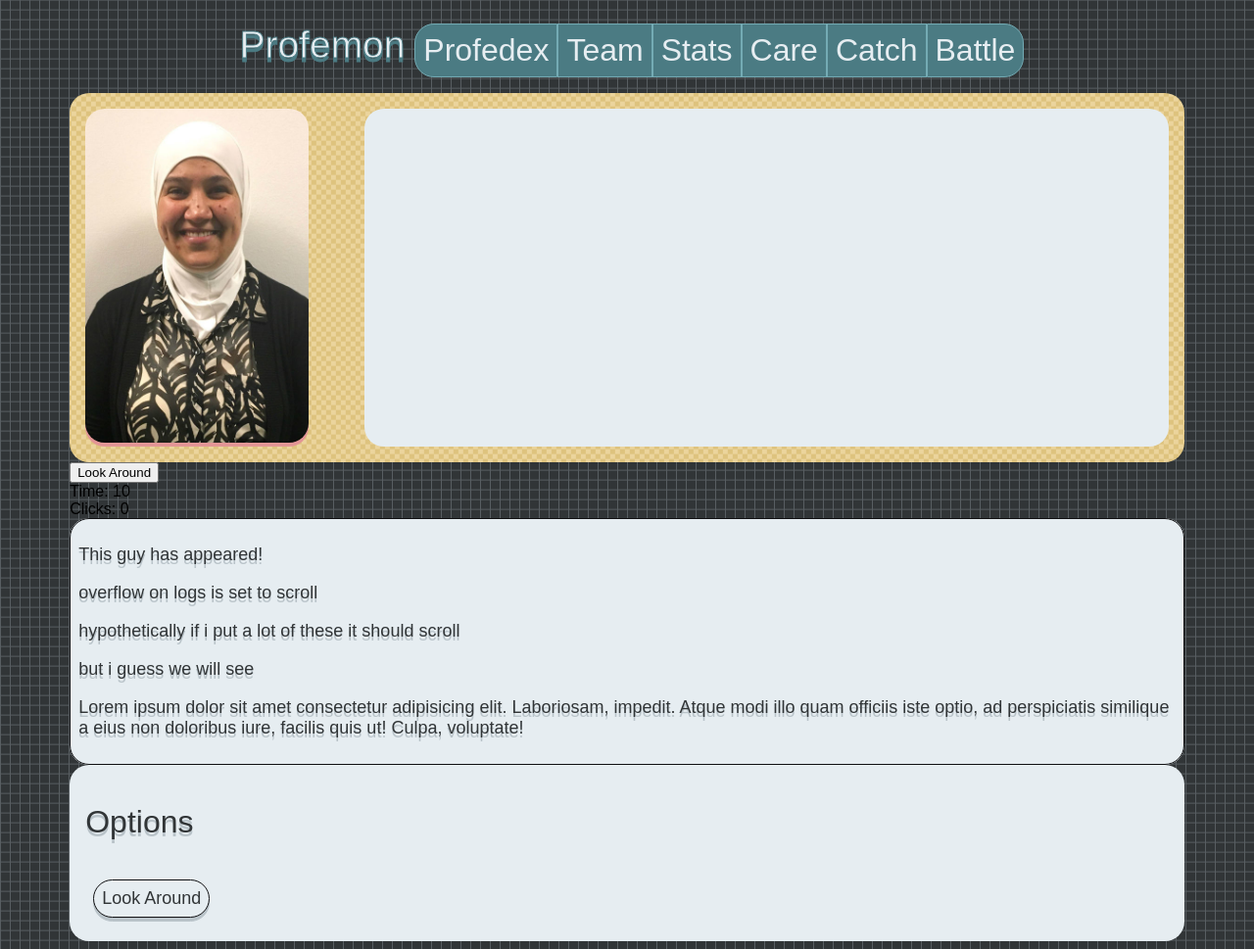
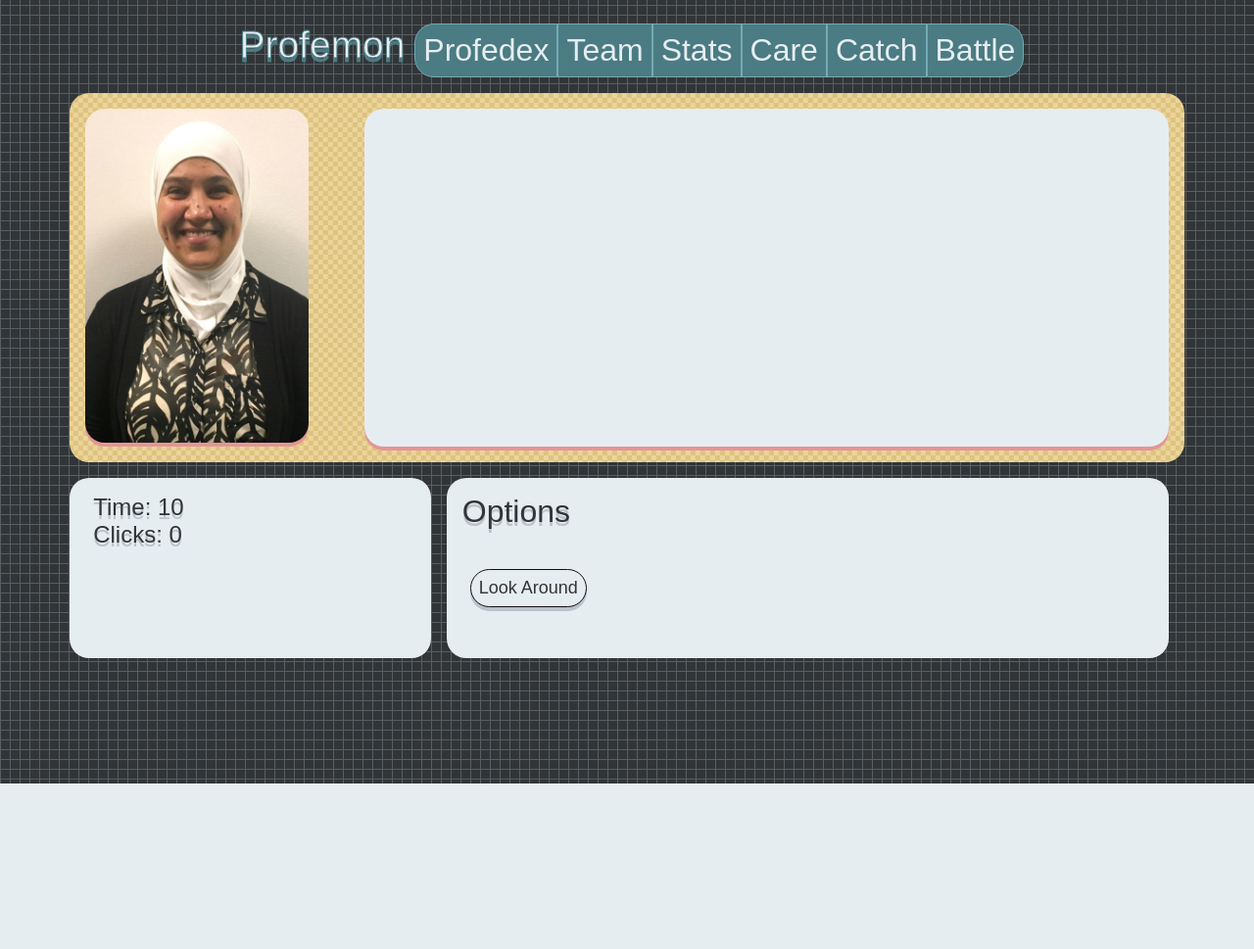
Before and after one commit to dadoge217/Profemon, a Flask app: page /catch in a window 1280 px wide. Shown: the whole page at 98% size. After the commit the page ends 800 px from the top, so only its background shows below. Run offline with Flask 3, Linux system fonts and the light colour scheme; some web fonts are replaced.

Commit message:
catch css done

```diff
--- a/static/css/style.css
+++ b/static/css/style.css
@@ -325,21 +325,34 @@
 
 /*catch*/
 .catch-split{
-    grid-template-columns:3fr 1fr;
+    grid-template-columns:1fr 2fr;
     column-gap: 1rem;
     margin-top:1rem;
     margin-right:1rem;
+
 }
 .catch-options{
     padding-top:.5rem;
     padding-left:1rem;
     padding-right:1rem;
     padding-bottom:1rem;
+    grid-template-columns:1fr 1fr;
+    min-height:10rem;
+}
+.catch-log{
+    padding-top:.5rem;
+    padding-left:1rem;
+    padding-right:1rem;
+    padding-bottom:1rem;
+    min-height:10rem;
 }
 .enc-type{
-    width:50%;
+    width:30%;
     height:30%;
     padding:.5rem;
+}
+.opt-text,.opt-right{
+    margin-top:.5rem;
 }
 /*catch top*/
 .info-box{
--- a/templates/catch.html
+++ b/templates/catch.html
@@ -6,6 +6,7 @@
     <meta name="viewport" content="width=device-width, initial-scale=1.0">
     <title>Catch</title>
     <link href="{{ url_for('static', filename='css/style.css') }}" rel="stylesheet" type="text/css" media="all">
+    <link rel="icon" type="image/x-icon" href="{{ url_for('static', filename='assets/images/caught.png') }}">
   </head>
   <body class="bggraygrid">
 {% extends 'include/layout.html' %}
@@ -16,30 +17,25 @@
           <div class="info-image dsred">
             <img class="image round" src="{{ url_for('static', filename=encounter.img) }}" alt="Picture of {{encounter.name}}">
           </div>
-          <div class="info-right bgwhite round">
+          <div class="info-right bgwhite dsred round">
             <div id="prof">
               {% if show %}
-                <h1>{{encounter.name}}</h1>
-                <div class="info-stats">
-                  HP: {{encounter.hp}}
+                <h1 class="fslarge fcdarkgray dslightergray">{{encounter.name}}</h1>
+                 <div class="enc-type type fssmall round dslightergray fcwhite center {{ encounter.type.lower() }}type folblack bddarkgray"> {{ encounter.type }}</div>
+                <div class="fsmed info-stats">
+                  <p class="fcdarkgray dslightergray">HP: {{encounter.hp}}</p>
                 </div>
+              {% else %}
+                <h1 class="fslarge fcdarkgray dslightergray">Searching...</h1>
               {% endif %}
             </div>
           </div>
         </div>
-        <div id="lookActions" {% if show %}style="display:none"{% endif %}>
-          <form method="POST" action="/catch">
-            <button name="look" value="look">Look Around</button>
-          </form>
-        </div>
 
-        <div id="catchActions" {% if not show %}style="display:none"{% endif %}>
-          <form method="POST" action="/minigame">
-            <button name="click" value="click">Try to Catch</button>
-            <button name="flee" value="flee">Flee</button>
-          </form>
-        </div>
-      </div>
+      <div class="body catch-split isGrid">
+        <div class="left-split">
+          <div class="catch-log bgwhite round">
+            <div class="logs fcdarkgray dslightergray fssmall">
               <div>Time: <span id="time">10</span></div>
               <div>Clicks: <span id="counter">0</span></div>
 
@@ -68,25 +64,26 @@
                     }
                 }, 500);
                 </script>
-      <div class="body">
-        <div class="left-split">
-          <div class="catch-log bgwhite round">
-
-            <div class="logs round bdblack">
-              <p class="log-report fssmaller fcdarkgray dslightergray">This guy has appeared!</p>
-              <p class="log-report fssmaller fcdarkgray dslightergray">overflow on logs is set to scroll</p>
-              <p class="log-report fssmaller fcdarkgray dslightergray">hypothetically if i put a lot of these it should scroll</p>
-              <p class="log-report fssmaller fcdarkgray dslightergray">but i guess we will see</p>
-              <p class="log-report fssmaller fcdarkgray dslightergray">Lorem ipsum dolor sit amet consectetur adipisicing elit. Laboriosam, impedit. Atque modi illo quam officiis iste optio, ad perspiciatis similique a eius non doloribus iure, facilis quis ut! Culpa, voluptate!</p>
           </div>
         </div>
+
         </div>
         <div class="right-split">
-          <div class="catch-options bgwhite round">
-            <p class="fsmed fcdarkgray dslightergray">Options</p>
+          <div class="catch-options isGrid bgwhite round">
+            <div class="opt-left">
+              <p class="opt-text fsmed fcdarkgray dslightergray">Options</p>
+              <div id="lookActions" {% if show %}style="display:none"{% endif %}>
                 <form method="POST" action="/catch">
                   <button class="opt-button bdblack round bgwhite fssmaller fcdarkgray dslightergray" name="look" value="look">Look Around</button>
                 </form>
+              </div>
+            </div>
+              <div class="opt-right" id="catchActions" {% if not show %}style="display:none"{% endif %}>
+                <form method="POST" action="/minigame">
+                  <button class="opt-button bdblack round bgwhite fssmaller fcdarkgray dslightergray" name="click" value="click">Try to Catch</button>
+                  <button class="opt-button bdblack round bgwhite fssmaller fcdarkgray dslightergray" name="flee" value="flee">Flee</button>
+                </form>
+              </div>
             </div>
           </div>
       </div>
```
Lines whose indentation alone changed are shown as unchanged.
